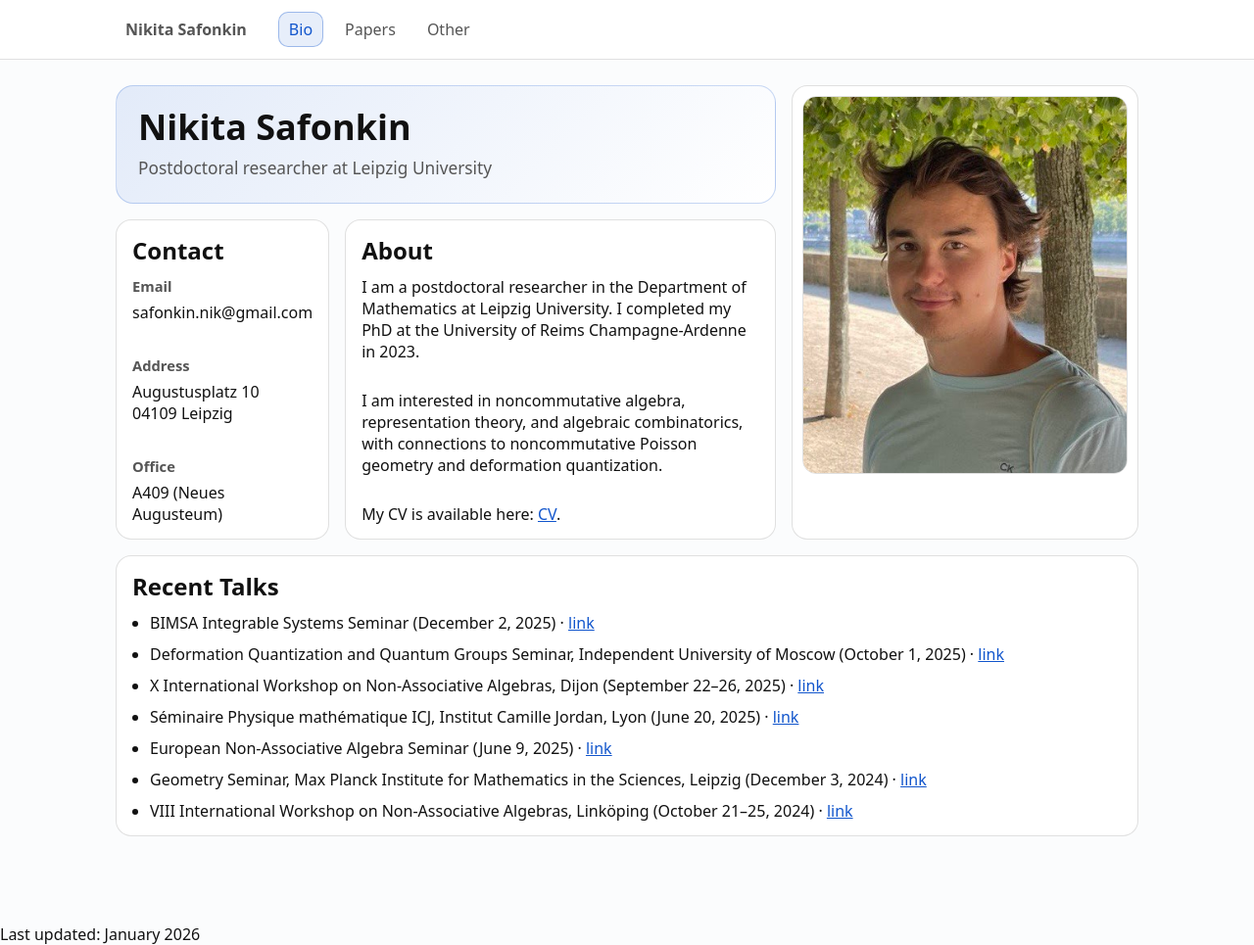
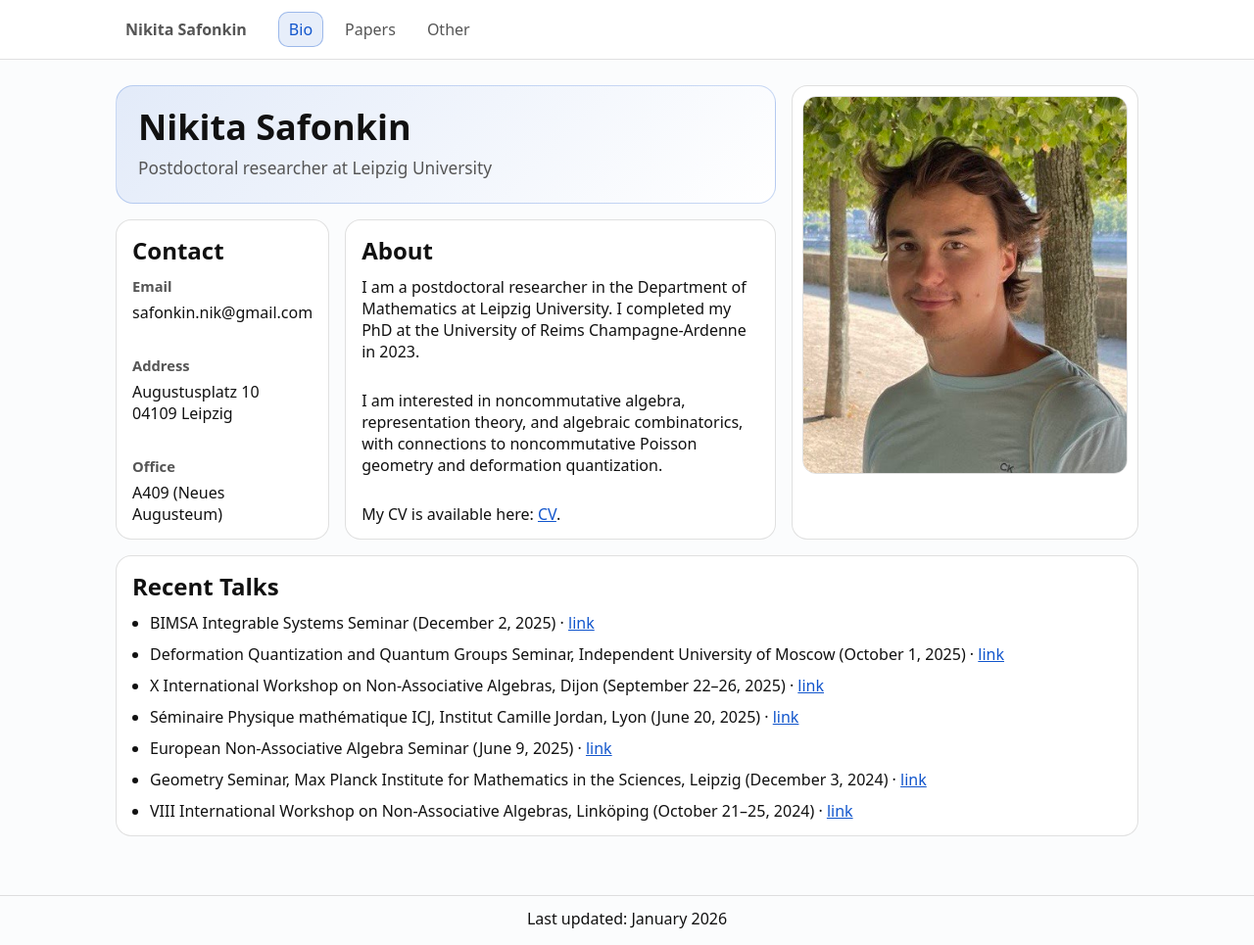
Before and after one commit to n-safonkin/n-safonkin.github.io, a Jekyll site: the page built from index.html, in a window 1280 px wide and 965 px high. Shown: the whole window at 98% size. Built offline with Jekyll 4.4.1, drawn with Linux system fonts in a browser that asks for light colours.

Commit message:
Update last-updated-mobile.css

```diff
--- a/assets/last-updated-mobile.css
+++ b/assets/last-updated-mobile.css
@@ -1,25 +1,49 @@
-/* Mobile fix: keep "Last updated" centered at the bottom WITHOUT covering content. */
-@media (max-width: 720px){
+/* Bio page only (because only index.html includes this file):
+   Make "Last updated" sit at the bottom center WITHOUT covering content,
+   on both desktop and mobile. */
 
-  /* Covers the two most likely implementations */
-  .site-footer,
-  .last-updated{
-    position: sticky !important;
-    bottom: 0 !important;
+/* 1) Turn the page into a flex column so the footer can be pushed down. */
+html, body { height: 100%; }
 
-    left: 0 !important;
-    right: 0 !important;
-    transform: none !important;
+body{
+  min-height: 100vh;
+  display: flex;
+  flex-direction: column;
+}
 
-    width: 100% !important;
-    text-align: center !important;
+/* If your layout wraps everything in .wrap, make it flex too (safe for bio only). */
+.wrap{
+  flex: 1 0 auto;
+  display: flex;
+  flex-direction: column;
+}
 
-    /* make it look intentional and avoid visual overlap */
-    background: var(--bg) !important;
-    border-top: 1px solid var(--border) !important;
-    padding: 10px 12px 12px !important;
+/* 2) Force the footer / last-updated element to be normal flow (no overlay),
+      and push it to the bottom when there is extra vertical space. */
+.site-footer,
+.last-updated{
+  position: static !important;
+  top: auto !important;
+  right: auto !important;
+  bottom: auto !important;
+  left: auto !important;
+  transform: none !important;
 
-    z-index: 20 !important;
-  }
+  width: 100% !important;
+  text-align: center !important;
 
+  margin-top: auto !important;   /* key: pushes it to the bottom */
+  flex-shrink: 0 !important;
+
+  background: var(--bg, #fff) !important;
+  border-top: 1px solid var(--border, rgba(0,0,0,0.08)) !important;
+  padding: 12px 12px 16px !important;
+
+  z-index: 1 !important;
 }
+
+/* If your footer is inside .wrap, this helps ensure it’s the last flex item. */
+.wrap .site-footer,
+.wrap .last-updated{
+  margin-top: auto !important;
+}
```
